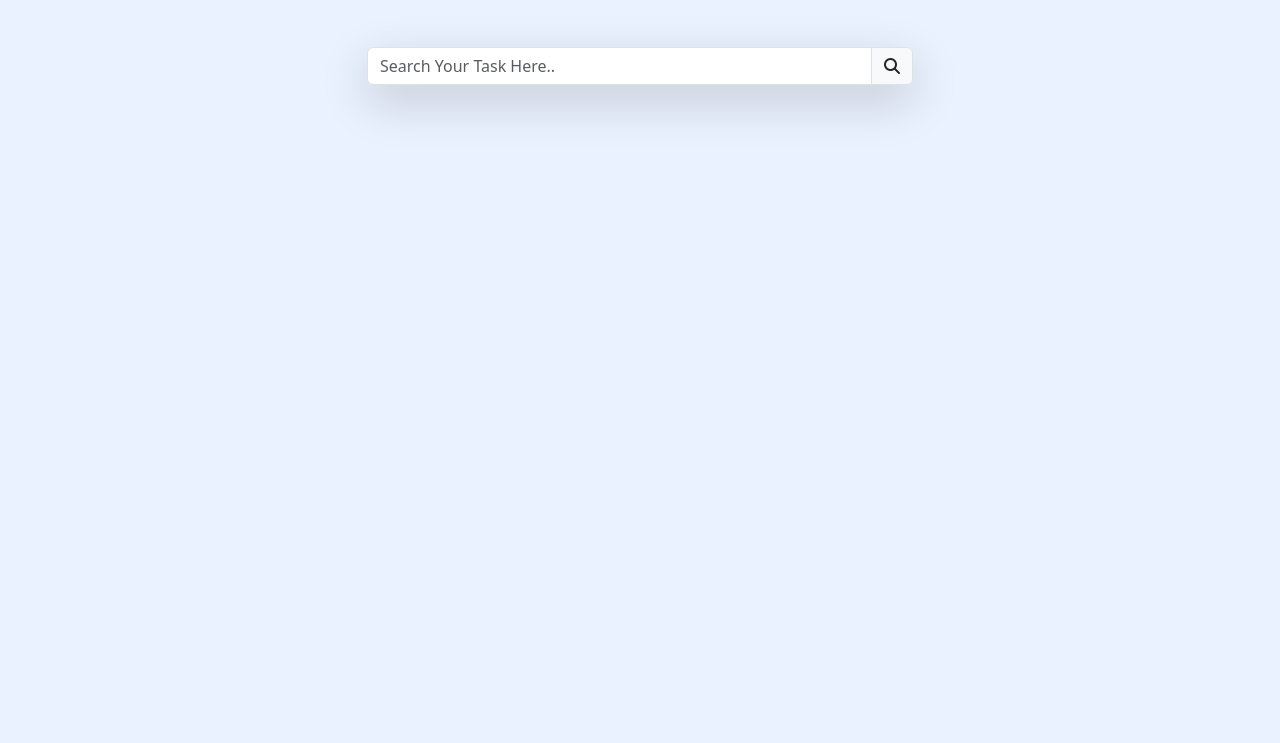
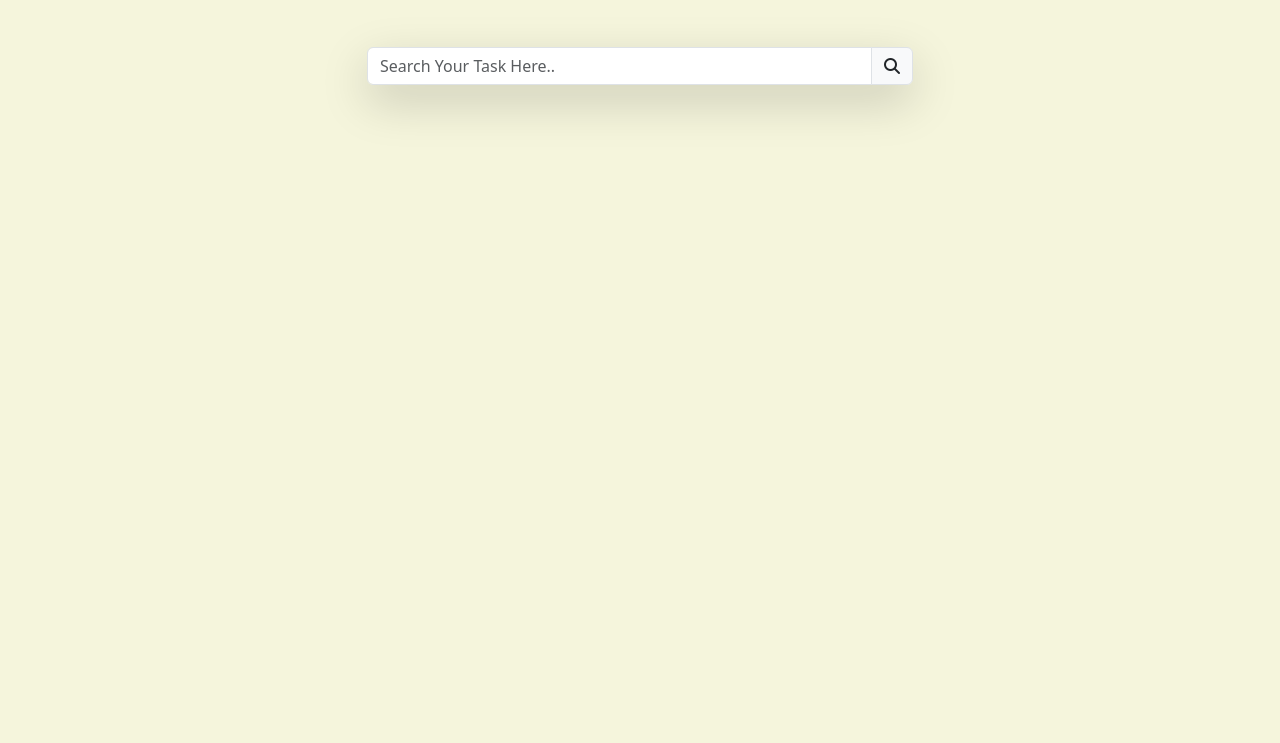
Before and after one commit to RajeshGupta20/Tasky-application, a plain HTML site: page index.html in a window 1280 px wide. Shown: the part 57-800 px from the top of the page. Drawn offline with nearby package versions, Linux system fonts and the light colour scheme.

Commit message:
Update index.css

```diff
--- a/index.css
+++ b/index.css
@@ -5,7 +5,7 @@
 
 body {
   /* #ebf2ff; */
-  background-color: #ebf2ff !important;
+  background-color:beige !important;
 }
 
 .add__new__btn__mobile__only {
```
